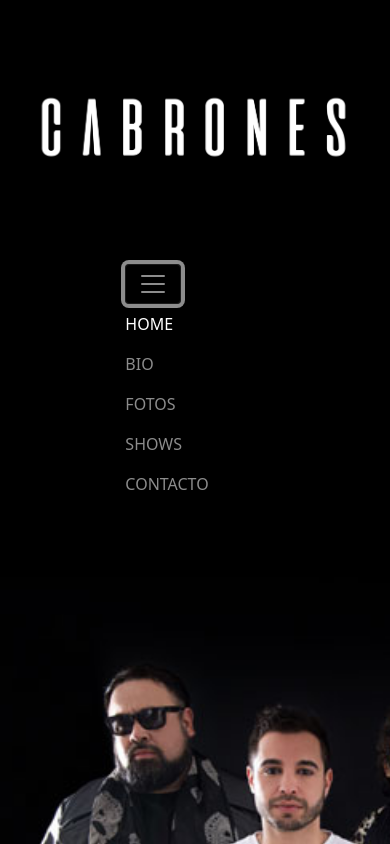
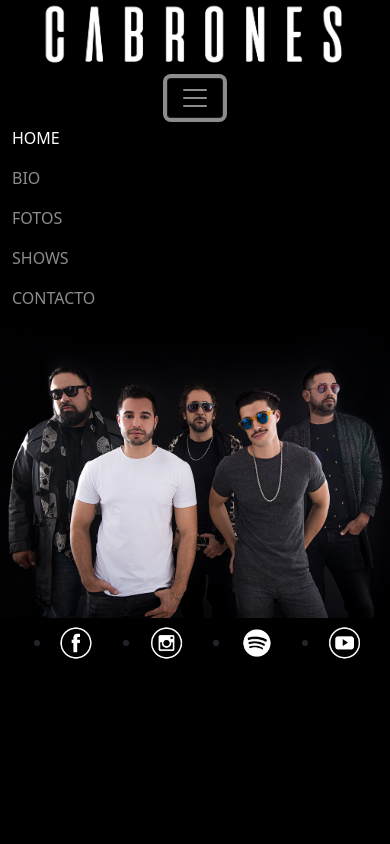
Before and after one commit to Facundo-Bravo/Proyecto_Final, a website: page index.html in a window 390 px wide. Both pictures are taken after a click on the button "Toggle navigation". Shown: the top 844 px of the page. Drawn offline with nearby package versions, Linux system fonts and the light colour scheme.

Commit message:
Paso todo a SASS

```diff
--- a/index.html
+++ b/index.html
@@ -8,7 +8,7 @@
     <meta name="description" content="Banda de Hard Rock argentino, influenciada por la decada de los 80s y 90s ">
     <link rel="icon" type="image/x-icon" href="./imagenes/Favicon-Cabrones.png" >
     <link href="https://cdn.jsdelivr.net/npm/bootstrap@5.1.3/dist/css/bootstrap.min.css" rel="stylesheet" integrity="sha384-1BmE4kWBq78iYhFldvKuhfTAU6auU8tT94WrHftjDbrCEXSU1oBoqyl2QvZ6jIW3" crossorigin="anonymous">
-    <link rel="stylesheet" href="style.css">
+    <link rel="stylesheet" href="./css/main.css">
     <link href="https://fonts.googleapis.com/css2?family=Roboto+Condensed&display=swap" rel="stylesheet">
     <title>CABRONES</title>
 </head>
@@ -19,11 +19,11 @@
          </div>
          <nav class="navbar navbar-expand-lg navbar-dark bg-Dark">
             <div class="container-fluid">
-              <button class="navbar-toggler" type="button" data-bs-toggle="collapse" data-bs-target="#navbarNav" aria-controls="navbarNav" aria-expanded="false" aria-label="Toggle navigation">
+              <button class="navbar-toggler centrado" type="button" data-bs-toggle="collapse" data-bs-target="#navbarNav" aria-controls="navbarNav" aria-expanded="false" aria-label="Toggle navigation">
                 <span class="navbar-toggler-icon"></span>
               </button>
               <div class="collapse navbar-collapse" id="navbarNav">
-                <ul class="navbar-nav">
+                <ul class="navbar-nav centrado">
                   <li class="nav-item">
                     <a class="nav-link active" aria-current="page" href="#">HOME</a>
                   </li>
@@ -44,7 +44,9 @@
             </div>
           </nav>
     </header>
-  <main class="imagenBg"> </main>
+  <div class="imagenBg">
+    <img src="./imagenes/imagenbg.png" alt="foto de la formacion de la banda" >
+  </div>
   <footer class="footer">
         <ul class="footer__links">
             <li>
--- a/scss/base/_variables.scss
+++ b/scss/base/_variables.scss
@@ -9,7 +9,7 @@ $tamanio-tipografico:(
 );
 %flex-center{
     display: flex;
-    justify-content: center;
+    justify-content: space-evenly;
     align-items: center;
 };
 %grid-center{
--- a/scss/components/_home.scss
+++ b/scss/components/_home.scss
@@ -1,45 +1,57 @@
+body{
+    background-color: map-get($colores, color-principal);
+}
 .header{
     background-color: map-get($colores, color-principal);
-    grid-template-columns: 1fr;
-    grid-template-rows: 1fr 1fr;
-    @extend %grid-center;
-
+}
+.navbar{
+    display: flex;
+    justify-content: center;
+}
+.centrado{
+    margin: 0 auto;
 }
 
 .logobanda{
     background-color: map-get($colores, color-principal);
-    width: fit-content;
-    justify-content: center;
 }
 
 .logobanda img{
-    width: 20rem;
+    width: 50rem;
+    margin: 0 auto;
     @extend %flex-center;
-    animation-name: rotacion;
-    animation-duration: 5s;
-    animation-delay: 2s;
+    @media (max-width: 420px) {
+        width: 80%;
+        margin: 0 auto;
+
+    }
 }
 
 .nav-link{
-    color: map-get($colores, $color-secundario);
+    color: map-get($colores, color-secundario);
 }
 
 .imagenBg{
-    height: 80rem;
-    background-image: url("./imagenes/imagenbg.jpg");
-    background-repeat: no-repeat;
-    background-size: cover;
-    background-color:map-get($colores, color-principal);
-    margin: 0%;
-    padding: 0%;
-    display: flex;
+   @extend %flex-center;
+}
+.imagenBg img{
+    height: auto;
+    width: 50rem;
+    @media (max-width: 420px) {
+        height: auto;
+        width: 100%;
+
+
+    }
 }
 .footer{
-    background-color: map-get($colores, color-principal);
+    background-color: black;
 }
 .footer__links{
-  @extend %grid-center;
+  display:grid;
   grid-template-columns: 1fr 1fr 1fr 1fr;
+  justify-items: center;
+  align-items: center;
 }
 .footer__links img {
    width: 40px;
--- a/scss/components/_quienes-somos.scss
+++ b/scss/components/_quienes-somos.scss
@@ -6,7 +6,7 @@
 }
 .title{
     font-size: map-get($tamanio-tipografico, titulos);
-    color: map-get($colores, $color-secundario);
+    color: map-get($colores, color-secundario);
     text-align: center;
     font-family: 'Franklin Gothic Medium', 'Arial Narrow', Arial, sans-serif;
 
@@ -22,7 +22,7 @@
     font-size: map-get($tamanio-tipografico, parrafos);
     font-family: 'Franklin Gothic Medium', 'Arial Narrow', Arial, sans-serif;
     color: map-get($colores, color-principal);
-    background-color: map-get($colores, $color-secundario);
+    background-color: map-get($colores, color-secundario);
 }
 .card{
     margin: 0 auto;
--- a/scss/components/_shows.scss
+++ b/scss/components/_shows.scss
@@ -1,5 +1,5 @@
 .fechas{
-    color: map-get($colores, $color-secundario);
+    color: map-get($colores, color-secundario);
     font-family: Impact, Haettenschweiler, 'Arial Narrow Bold', sans-serif;
     font-size: map-get($tamanio-tipografico, titulos);
     text-align: center;
--- a/scss/main.scss
+++ b/scss/main.scss
@@ -1,6 +1,6 @@
-@import url(./base/_variables.scss);
-@import url(./components/_home.scss);
-@import url(./components/_contacto.scss);
-@import url(./components/_fotos.scss);
-@import url(./components/_quienes-somos.scss);
-@import url(./components/_shows.scss);
+@import "./base/variables";
+@import "./components/home";
+@import "./components/fotos";
+@import "./components/contacto";
+@import "./components/quienes-somos";
+@import "./components/shows";
```
Also changed, not shown: paginas/contacto.html (+3 -3 lines), paginas/fotos.html (+3 -3 lines), paginas/quienes-somos.html (+4 -4 lines), paginas/shows.html (+3 -3 lines), css/main.css, imagenes/imagenbg.png (added), 1 other file.
